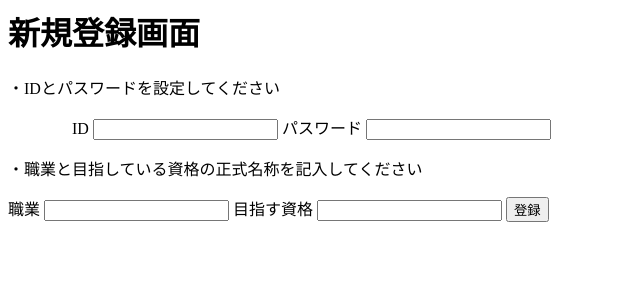
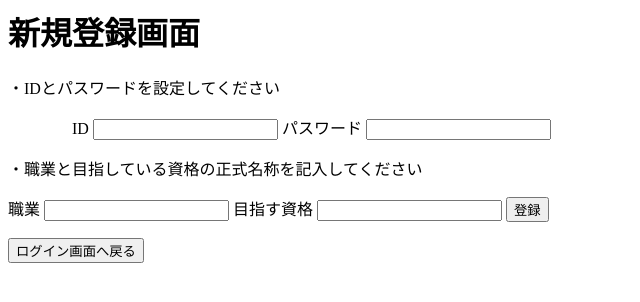
Before and after one commit to takumi1019/20X3147takumiPBL, a Flask app: page /login in a window 1280 px wide. Shown: the top 302 px of the page, without its empty margins (0-640 px from the left). Run offline with Flask 2, Linux system fonts and the light colour scheme; some libraries are stand-ins or nearby versions.

Commit message:
Update signup.html

```diff
--- a/templates/signup.html
+++ b/templates/signup.html
@@ -5,6 +5,7 @@
     </head>
 
     <body>
+        {{msg|safe}}
         <h1>新規登録画面</h1>
         <p>・IDとパスワードを設定してください</p>
 <!--ユーザテーブルへユーザ情報を登録-->
@@ -20,5 +21,9 @@
             <input type="text" name="license">
             <input type="submit" value="登録">
         </form>
+        <form methods="get" action="/to_log">
+            <button type="submit">ログイン画面へ戻る</button>
+
+        </form>
     </body>
 </html>
```
